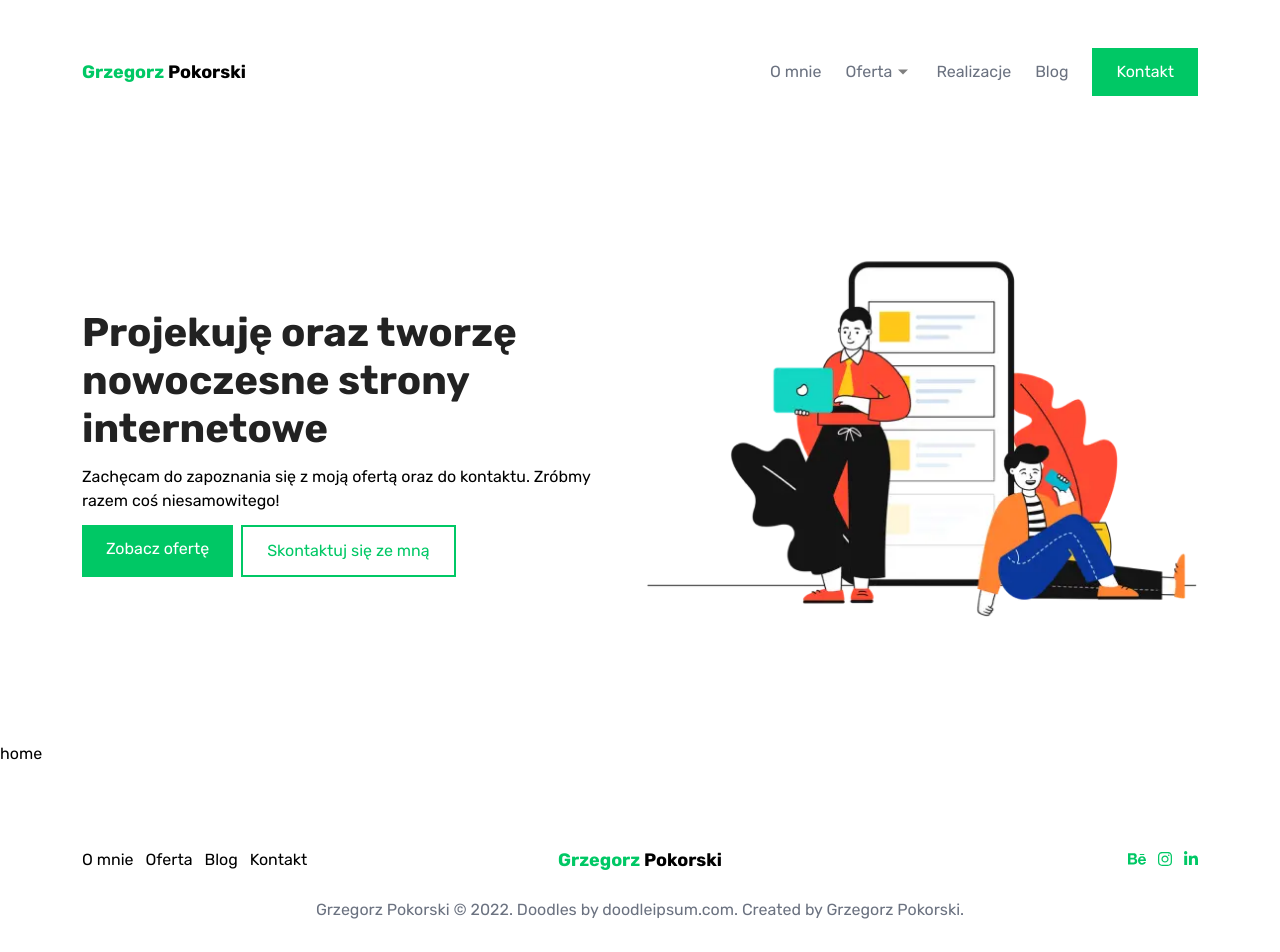
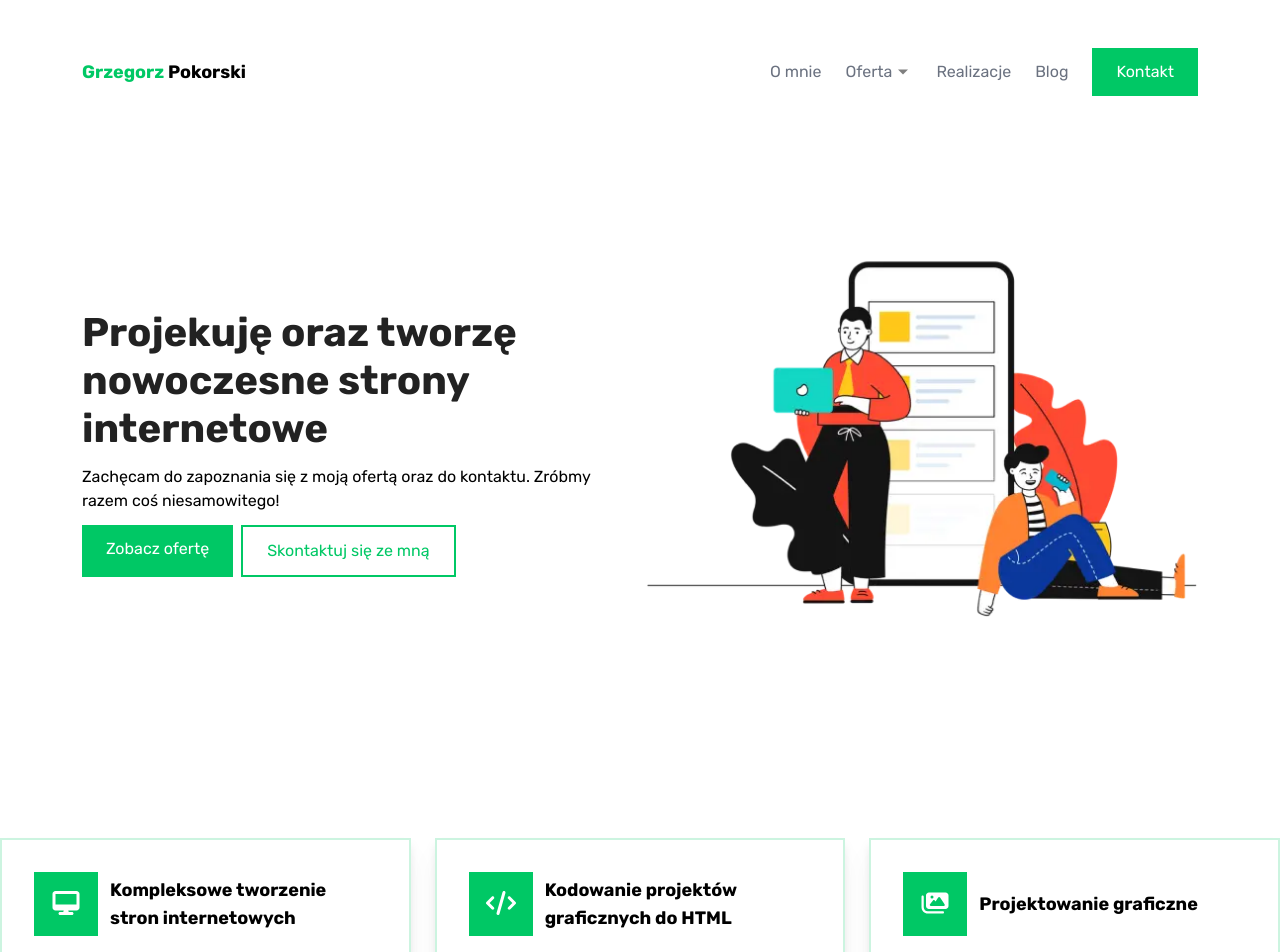
Before and after one commit to grzegorzpokorski/moja-strona, a Next.js app: page / in a window 1280 px wide. Shown: the top 952 px of the page. Built offline with nearby package versions, Linux system fonts and the light colour scheme.

Commit message:
remove a console.log from OfferList component

```diff
--- a/components/OfferList/OfferList.js
+++ b/components/OfferList/OfferList.js
@@ -1,7 +1,6 @@
 import Link from "../Link";
 
 const OfferList = ({ items, withMarginTop }) => {
-  console.log(items);
   return (
     <ul
       className={`flex flex-col lg:grid md:grid-cols-2 xl:grid-cols-3 gap-6 ${
--- a/pages/index.js
+++ b/pages/index.js
@@ -1,8 +1,10 @@
 import Header from "../components/Header";
 import Main from "../components/Main";
 import Hero from "../components/Hero";
+import OfferList from "../components/OfferList";
 
-import heroImage from "./../public/images/hero.webp";
+import heroImage from "../public/images/hero.webp";
+import { offerList } from "../data/content/offerList";
 
 const Home = () => {
   return (
@@ -33,7 +35,7 @@ const Home = () => {
         />
       </Header>
       <Main>
-        <p>home</p>
+        <OfferList items={offerList} withMarginTop />
       </Main>
     </>
   );
```
